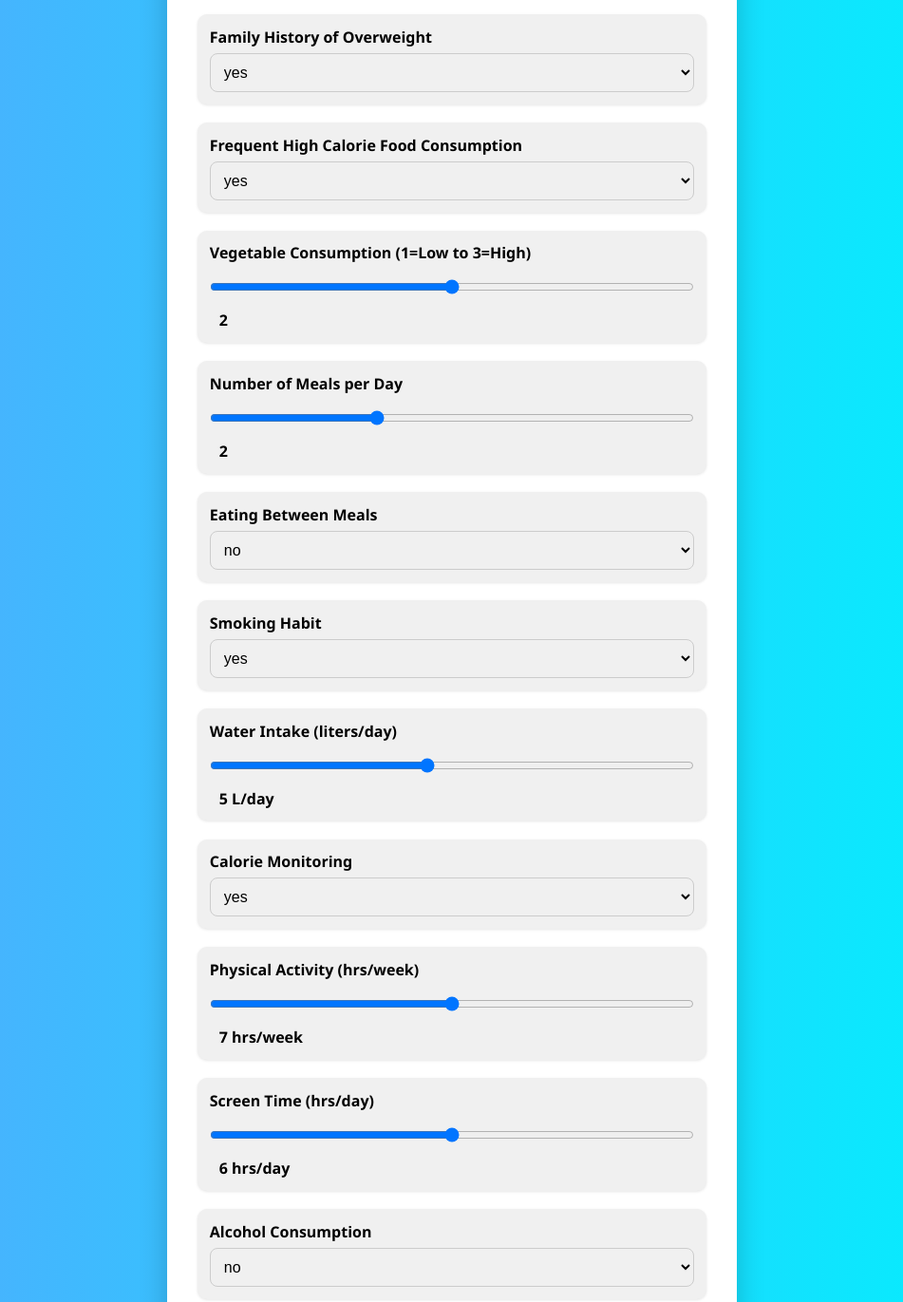
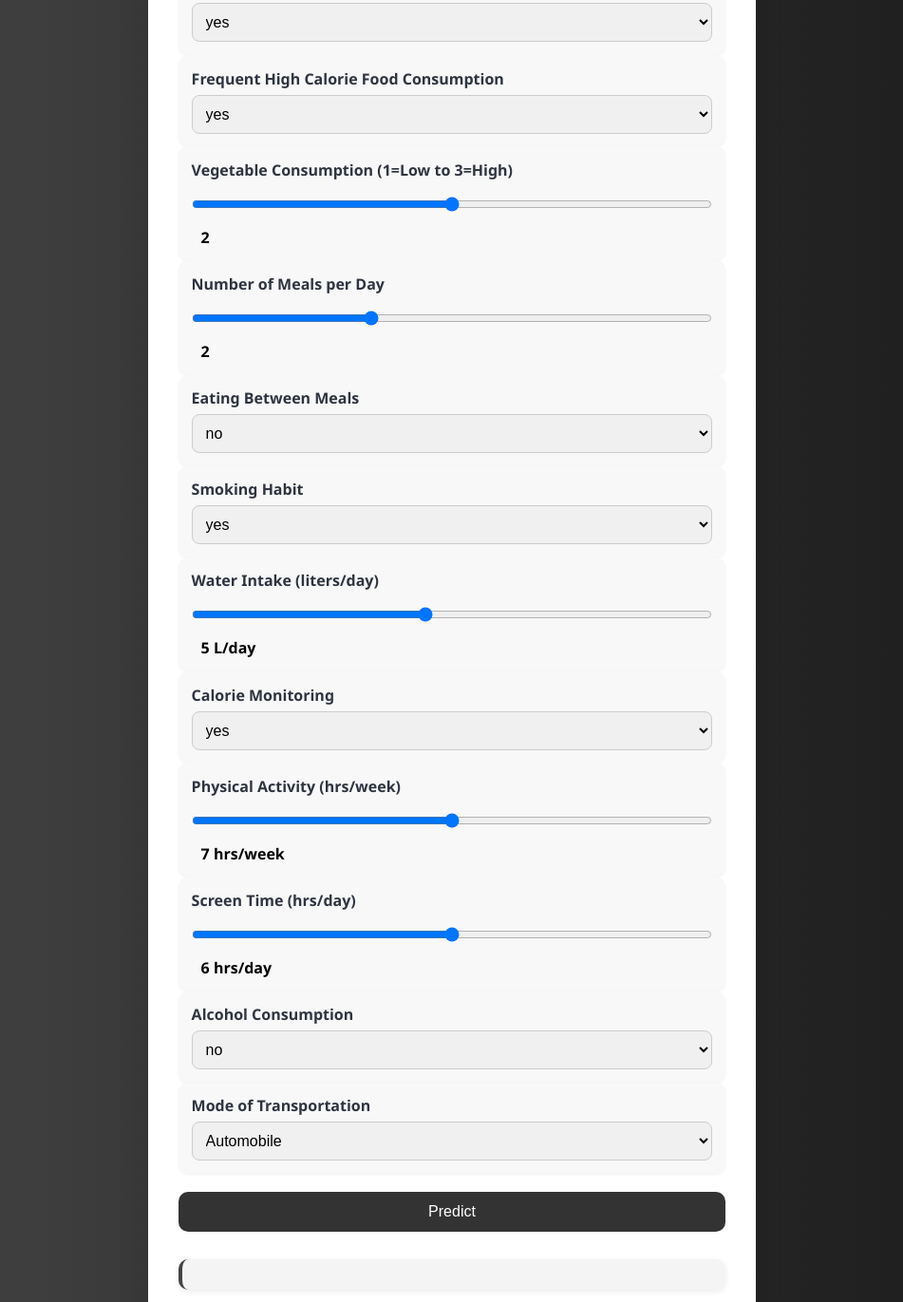
Before and after one commit to kapurV06/obesity-risk-prediction-model-frontend, a plain HTML site: page index.html in a window 1280 px wide. Shown: the part 630-2001 px from the top of the page at 95% size, without its empty margins (164-1115 px from the left). Drawn offline with Linux system fonts and the light colour scheme.

Commit message:
Update style.css

```diff
--- a/style.css
+++ b/style.css
@@ -1,46 +1,32 @@
-/* Reset */
+/* === RESET === */
 * {
   margin: 0;
   padding: 0;
   box-sizing: border-box;
 }
 
-/* Layout */
+/* === BASE === */
 body {
   font-family: 'Segoe UI', sans-serif;
-  background: linear-gradient(to right, #4facfe, #00f2fe);
+  background: linear-gradient(to right, #444444, #1a1a1a);
   display: flex;
   justify-content: center;
   align-items: center;
   min-height: 100vh;
+  padding: 1rem;
 }
 
+/* === WRAPPER === */
 .wrapper {
-  background-color: white;
+  background-color: #ffffff;
   padding: 2rem;
   border-radius: 18px;
-  max-width: 600px;
-  width: 90%;
-  box-shadow: 0 10px 30px rgba(0, 0, 0, 0.2);
-}
-select {
-  padding: 10px;
-  border-radius: 8px;
-  background-color: var(--input-bg, #f0f0f0);
-  color: var(--fg, #000);
-  border: 1px solid var(--accent, #ccc);
-  font-size: 1rem;
+  max-width: 640px;
   width: 100%;
-  transition: all 0.2s ease-in-out;
+  box-shadow: 0 10px 30px rgba(0, 0, 0, 0.15);
 }
 
-select:focus {
-  outline: none;
-  border-color: var(--accent, #0078ff);
-  box-shadow: 0 0 5px rgba(0, 120, 255, 0.3);
-}
-
-
+/* === HEADER === */
 header {
   text-align: center;
   margin-bottom: 1.5rem;
@@ -48,86 +34,134 @@ header {
 
 header h1 {
   font-size: 2rem;
-  color: #333;
+  color: #2e3440;
 }
 
 header p {
-  color: #666;
-  font-size: 0.9rem;
+  color: #555;
+  font-size: 0.95rem;
 }
 
+/* === FORM === */
 .form-grid {
   display: flex;
   flex-direction: column;
-  gap: 1rem;
+  gap: 1.2rem;
 }
 
-input {
+/* === INPUT FIELDS === */
+.input-wrapper {
+  background-color: #f8f8f8;
+  padding: 0.85rem;
+  border-radius: 10px;
+  box-shadow: 0 1px 3px rgba(0,0,0,0.06);
+}
+
+.input-wrapper label {
+  font-weight: 600;
+  display: block;
+  margin-bottom: 6px;
+  color: #2e3440;
+}
+
+input,
+select {
+  width: 100%;
   padding: 10px;
   border: 1px solid #ccc;
   border-radius: 8px;
   font-size: 1rem;
-  width: 100%;
-}
-.input-wrapper {
-  background-color: var(--box-bg, #f8f8f8);
-  padding: 12px;
-  border-radius: 10px;
-  margin-bottom: 15px;
-  color: var(--fg, #000);
-}
-.input-wrapper label {
-  font-weight: bold;
-  display: block;
-  margin-bottom: 6px;
+  background-color: #f0f0f0;
+  transition: border-color 0.2s ease;
 }
 
+input:focus,
+select:focus {
+  outline: none;
+  border-color: #333333;
+  box-shadow: 0 0 4px rgba(51, 51, 51, 0.3);
+}
 
+/* === BUTTON === */
 button {
   padding: 12px;
-  background-color: #0078ff;
-  color: white;
+  background-color: #333333;
+  color: #fff;
   border: none;
   border-radius: 10px;
   font-size: 1rem;
+  font-weight: 500;
   cursor: pointer;
-  transition: background 0.3s;
+  transition: background-color 0.3s;
 }
 
 button:hover {
-  background-color: #005ecb;
+  background-color: #1a1a1a;
 }
 
+/* === RESULTS === */
 #result {
-  margin-top: 1.5rem;
+  margin-top: 1.8rem;
   font-size: 1.1rem;
   text-align: center;
   color: #333;
   font-weight: bold;
 }
 
+#result button {
+  margin-left: 10px;
+  padding: 4px 10px;
+  border: none;
+  background-color: #444444;
+  color: white;
+  border-radius: 6px;
+  cursor: pointer;
+  font-size: 0.85rem;
+  transition: background-color 0.2s;
+}
+
+#result button:hover {
+  background-color: #666666;
+}
+
+/* === SUGGESTIONS === */
+#suggestions {
+  margin-top: 1.5rem;
+  background-color: #f4f4f4;
+  border-left: 4px solid #444444;
+  padding: 1rem;
+  border-radius: 10px;
+  box-shadow: 0 2px 6px rgba(0,0,0,0.08);
+  font-size: 0.95rem;
+  color: #333;
+}
+
+#suggestions h3 {
+  font-size: 1rem;
+  font-weight: bold;
+  color: #2e3440;
+  margin-bottom: 0.6rem;
+}
+
+#suggestions ul {
+  list-style: disc;
+  padding-left: 1.5rem;
+}
+
+#suggestions li {
+  margin-bottom: 0.4rem;
+  line-height: 1.5;
+}
+
+/* === FOOTER === */
 footer {
   margin-top: 2rem;
   text-align: center;
   font-size: 0.8rem;
   color: #999;
 }
-.input-wrapper {
-  margin-bottom: 1.2rem;
-  padding: 0.8rem;
-  background-color: var(--box-bg, #f0f0f0);
-  border-radius: 10px;
-  box-shadow: 0 1px 3px rgba(0,0,0,0.1);
-}
 
-.input-wrapper label {
-  font-weight: bold;
-  display: block;
-  margin-bottom: 6px;
-  color: var(--fg, #000);
-}
-
-/* Toggle switch styling */
+/* === TOGGLE SWITCH === */
 .switch-label {
   position: relative;
   display: inline-block;
@@ -145,7 +179,7 @@ footer {
 .slider {
   position: absolute;
   cursor: pointer;
-  background-color: #ccc;
+  background-color: #aaa;
   border-radius: 26px;
   top: 0;
   left: 0;
@@ -167,7 +201,7 @@ footer {
 }
 
 .toggle-switch:checked + .slider {
-  background-color: #81a1c1;
+  background-color: #333;
 }
 
 .toggle-switch:checked + .slider::before {
@@ -177,50 +211,6 @@ footer {
 .toggle-state {
   vertical-align: middle;
   font-weight: bold;
-  color: var(--fg, #333);
+  color: #333;
   font-size: 0.95rem;
 }
-
-/* Copy Button */
-#result button {
-  margin-left: 10px;
-  padding: 4px 10px;
-  border: none;
-  background-color: #5e81ac;
-  color: white;
-  border-radius: 6px;
-  cursor: pointer;
-  font-size: 0.85rem;
-  transition: background-color 0.2s;
-}
-
-#result button:hover {
-  background-color: #81a1c1;
-}
-#suggestions {
-  margin-top: 1.5rem;
-  background-color: #eef6fd;
-  border-left: 4px solid #5e81ac;
-  padding: 1rem;
-  border-radius: 10px;
-  box-shadow: 0 2px 6px rgba(0,0,0,0.1);
-  font-size: 0.95rem;
-  color: #333;
-}
-
-#suggestions h3 {
-  font-size: 1rem;
-  font-weight: bold;
-  color: #2e3440;
-  margin-bottom: 0.6rem;
-}
-
-#suggestions ul {
-  list-style: disc;
-  padding-left: 1.5rem;
-}
-
-#suggestions li {
-  margin-bottom: 0.4rem;
-  line-height: 1.5;
-}
```
